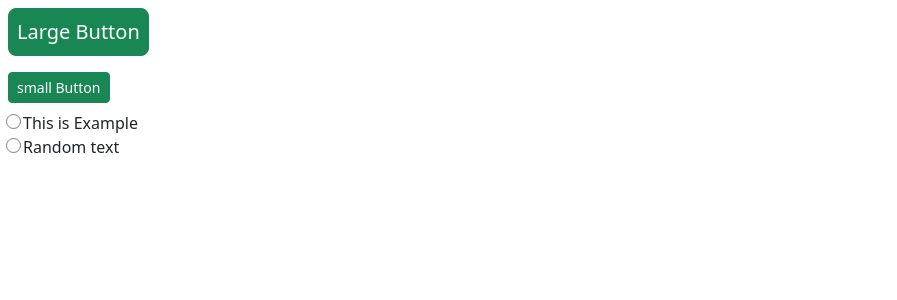
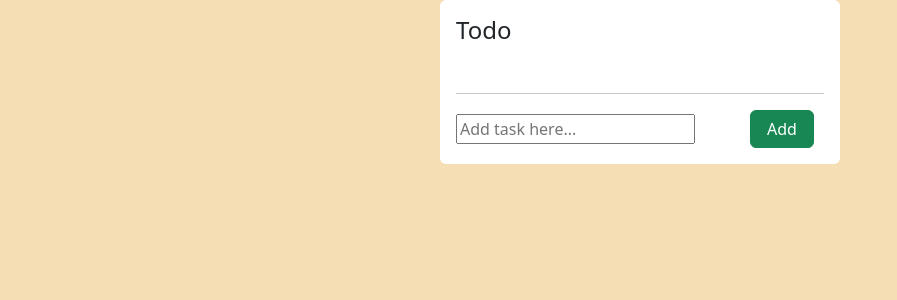
Before and after one commit to Ranjeet-singh-1/frontend-assignment_TFU, a React (Create React App) app: page / in a window 1280 px wide. Shown: the top 300 px of the page, without its empty margins (0-897 px from the left). Built offline with nearby package versions, Linux system fonts and the light colour scheme.

Commit message:
on clicking on add button now new todo row will be appended

```diff
--- /dev/null
+++ b/src/App.css
@@ -0,0 +1,14 @@
+body{
+    background-color: wheat;
+}
+
+.box{
+    width: 400px;
+    background-color:white;
+    margin: auto;
+}
+
+.box ul{
+    list-style: none;
+    padding: 0;
+}
--- a/src/App.js
+++ b/src/App.js
@@ -1,14 +1,40 @@
-import React from 'react'
+import React, { useState } from 'react'
+import './App.css'
 import Button from './Components/Button';
-import Checkbox from './Components/Checkbox';
 import TodoRow from './Components/TodoRow';
+
 function App() {
+  const [todoList,setTodoList]=useState([]);
+  const [inputText,setInputText]=useState('');
+
+  const handleInput=(e)=>{
+    setInputText(e.target.value);
+  }
+  const addListElement=()=>{
+    // let listElement=document.createElement('li');
+    // listElement.innerHTML=<TodoRow/>;
+    // let todoList=document.querySelector('.anslist');
+    // todoList.appendChild(listElement);
+    if (inputText.trim() !== '') {
+      const newComponent = <TodoRow key={todoList.length} content={inputText}/>;
+      setTodoList([...todoList, newComponent]);
+      setInputText('');
+    }
+  }
+
   return (
     <>
-    <Button size='big' content='Large Button'/>
-    <Button size='small' content='small Button'/>
-    <Checkbox label='This is Example'/>
-    <TodoRow/>
+      <div className='box p-3 rounded'>
+        <h4>Todo</h4>
+        <ul className='anslist'>
+          {todoList}
+        </ul>
+        <hr className='mt-5'/>
+        <div className="row  justify-content-center align-items-center">
+          <div className="col-9"><input onChange={handleInput} type="text" name="taskName" id="task" value={inputText} placeholder='Add task here...' /></div>
+          <div className="col-3"><div onClick={addListElement}><Button size='big' content='Add' /></div></div>
+        </div>
+      </div>
     </>
   );
 }
--- a/src/Components/Button.jsx
+++ b/src/Components/Button.jsx
@@ -1,7 +1,7 @@
 import React from 'react'
 
 function Button(props) {
-const button_style=(props.size==='big'?`btn btn-success m-2 px-2 btn-lg`:`btn btn-success m-2 px-2 btn-sm`);
+const button_style=(props.size==='big'?`btn btn-success px-3  `:`btn btn-success px-2 py-0 btn-sm`);
   return (
     <div>
       <button type='button' className={button_style}>{props.content}</button>
--- a/src/Components/Checkbox.css
+++ b/src/Components/Checkbox.css
@@ -3,7 +3,7 @@ div.check{
     /* justify-content: center; */
     align-items: center;
 }
-input{
+.check input{
     appearance: none;
     -webkit-appearance: none;
     height: 15px;
@@ -12,18 +12,19 @@ input{
     border-radius: 50%;
     margin: 0 2px;
 }
-input:hover{
+.check input:hover{
     border: solid rgb(76, 73, 73) 1px;
     cursor: pointer;
 }
-input:checked{
+.check input:checked{
     background-color: #198754 ;
     border-width: 0;
 }
 
-label{
+span{
     position: relative;
-    top: -0.5px;
+    top: -1.5px;
     margin-left: 4px;
     cursor: pointer;
+    font-size: 17px;
 }
--- a/src/Components/Checkbox.jsx
+++ b/src/Components/Checkbox.jsx
@@ -1,13 +1,14 @@
+
 import React from 'react'
 import './Checkbox.css'
 
 function Checkbox(props) {
   return (
     <label className='check'>
-      <input type="checkbox"/>
+      <input className='cbox' type="checkbox"/>
       <span >{props.label}</span>
     </label>
   )
 }
 
-export default Checkbox
+export default Checkbox;
--- a/src/Components/TodoRow.css
+++ b/src/Components/TodoRow.css
@@ -1,4 +1,5 @@
 .wrapper {
     display: flex;
     justify-content: space-between;
+    align-items: center;
 }
--- a/src/Components/TodoRow.jsx
+++ b/src/Components/TodoRow.jsx
@@ -4,7 +4,7 @@ import './TodoRow.css'
 import React, { useState } from 'react'
 
 
-function TodoRow() {
+function TodoRow(props) {
 const [ishover,sethover]=useState(false);
 const handleMouseEnter=()=>{
   sethover(true);
@@ -15,7 +15,7 @@ const handleMouseLeave=()=>{
   return (
     <div>
       <div onMouseEnter={handleMouseEnter} onMouseLeave={handleMouseLeave} className="wrapper">
-        <Checkbox label='Random text' />
+        <Checkbox label={props.content} />
         {ishover && <Button  size='small' content='X'/>}
       </div>
     </div>
```
